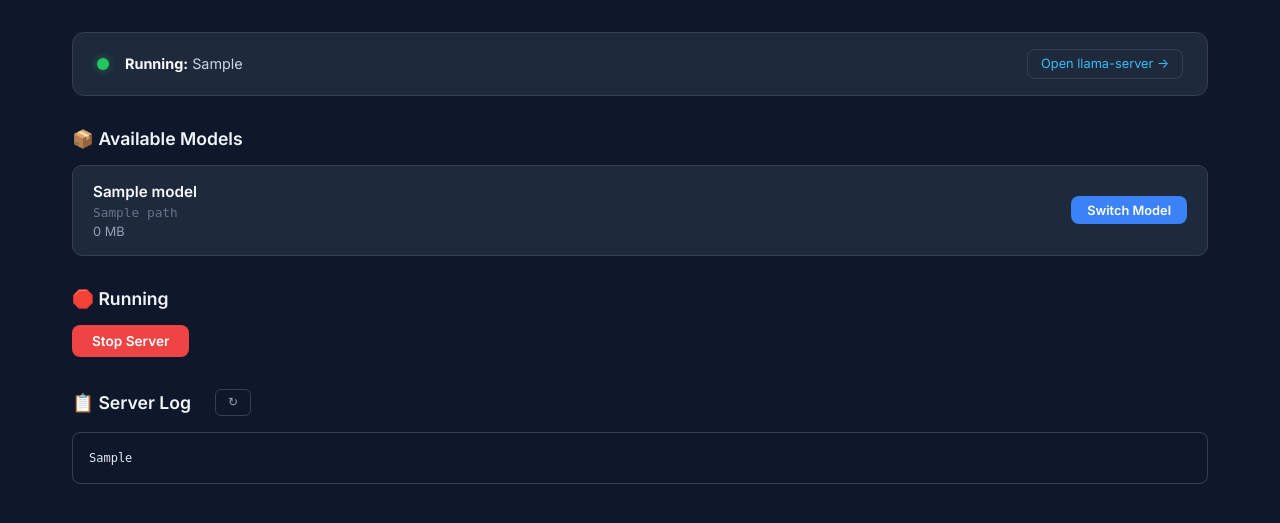
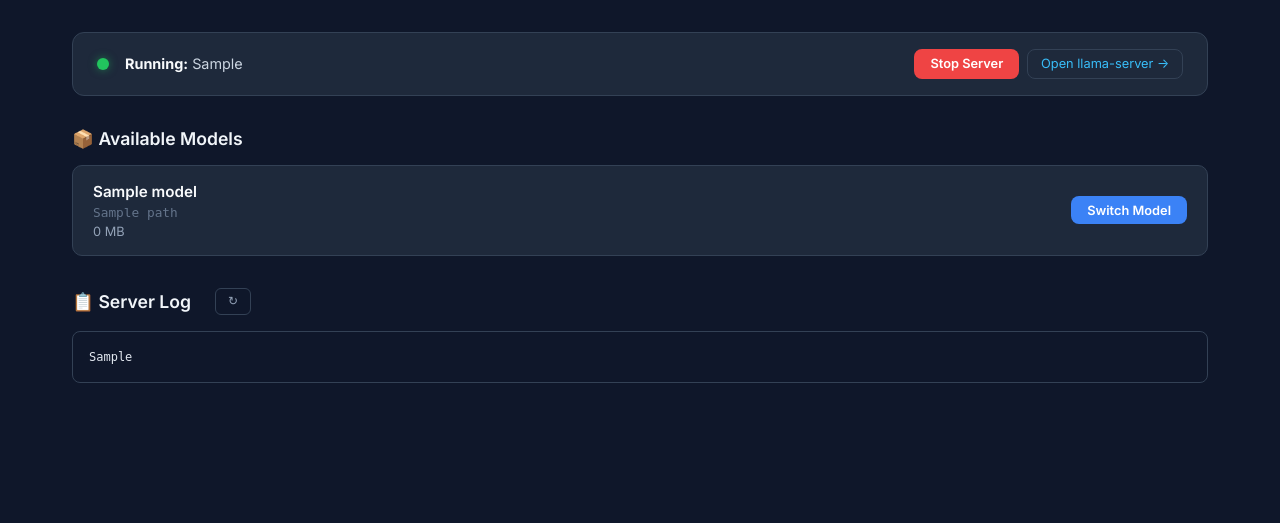
Before and after one commit to hipek/llama-web-manager, a Python web app: template templates/index.html in a window 1280 px wide. Shown: the part 79-602 px from the top of the page. Run offline with Jinja, Linux system fonts and the light colour scheme; the template is opened without the code that fills it: most values are stand-ins (such as "Sample title", 1, 10 or a date in 2020).

Commit message:
style: update styles

```diff
--- a/templates/index.html
+++ b/templates/index.html
@@ -82,9 +82,12 @@ body{font-family:'Inter',system-ui,-apple-system,sans-serif;background:#0f172a;c
 <strong>Stopped</strong> — select a model to load
 {% endif %}
 </div>
+<div class="btn-group" style="margin-left:auto">
 {% if running %}
-<div style="margin-left:auto"><a class="api-link" href="http://{{ server_host }}:{{ server_port }}" target="_blank">Open llama-server →</a></div>
+<button class="btn btn-danger btn-sm" onclick="stopServer()">Stop Server</button>
+<a class="api-link" href="http://{{ server_host }}:{{ server_port }}" target="_blank">Open llama-server →</a>
 {% endif %}
+</div>
 </div>
 
 <div class="section" id="recent-section" style="display:none">
@@ -116,12 +119,6 @@ body{font-family:'Inter',system-ui,-apple-system,sans-serif;background:#0f172a;c
 </div>
 </div>
 
-{% if running %}
-<div class="section">
-<h2>🛑 Running</h2>
-<button class="btn btn-danger" onclick="stopServer()">Stop Server</button>
-</div>
-{% endif %}
 
 <div class="section">
 <h2>📋 Server Log
```
